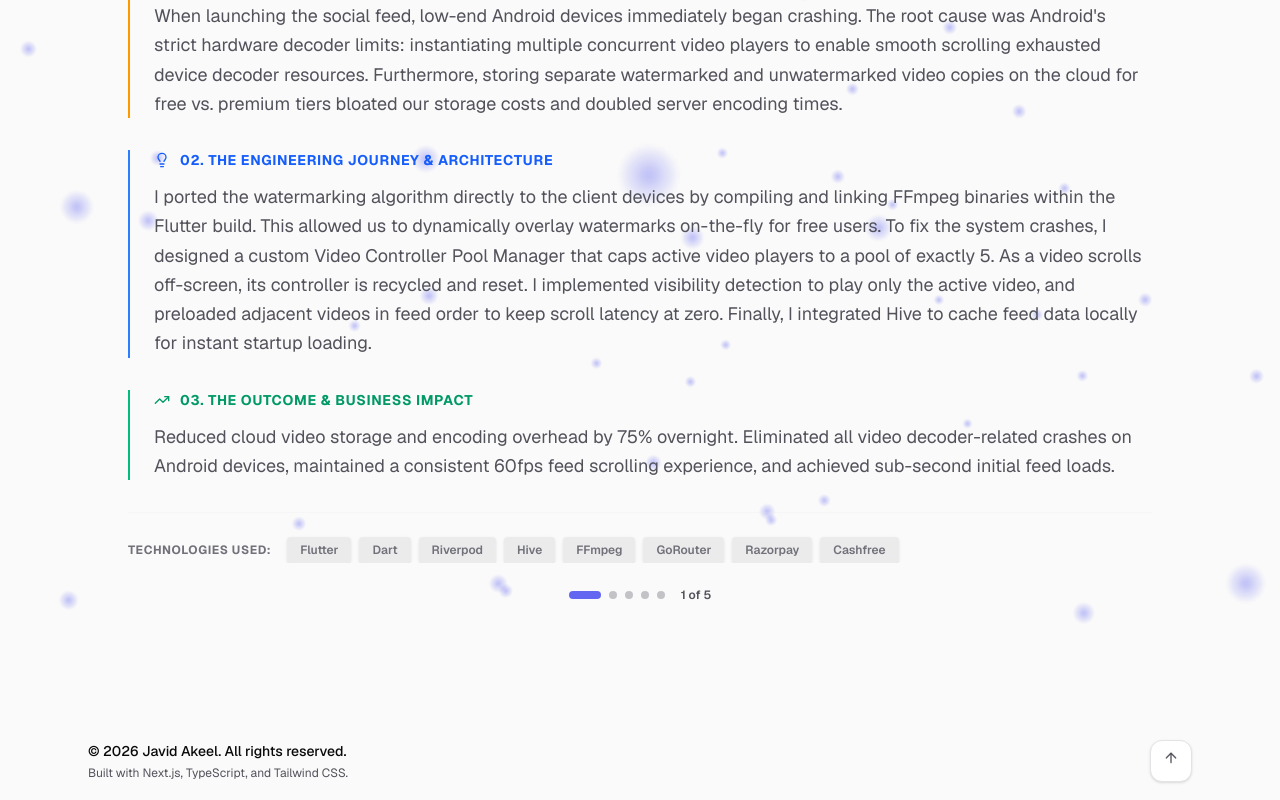
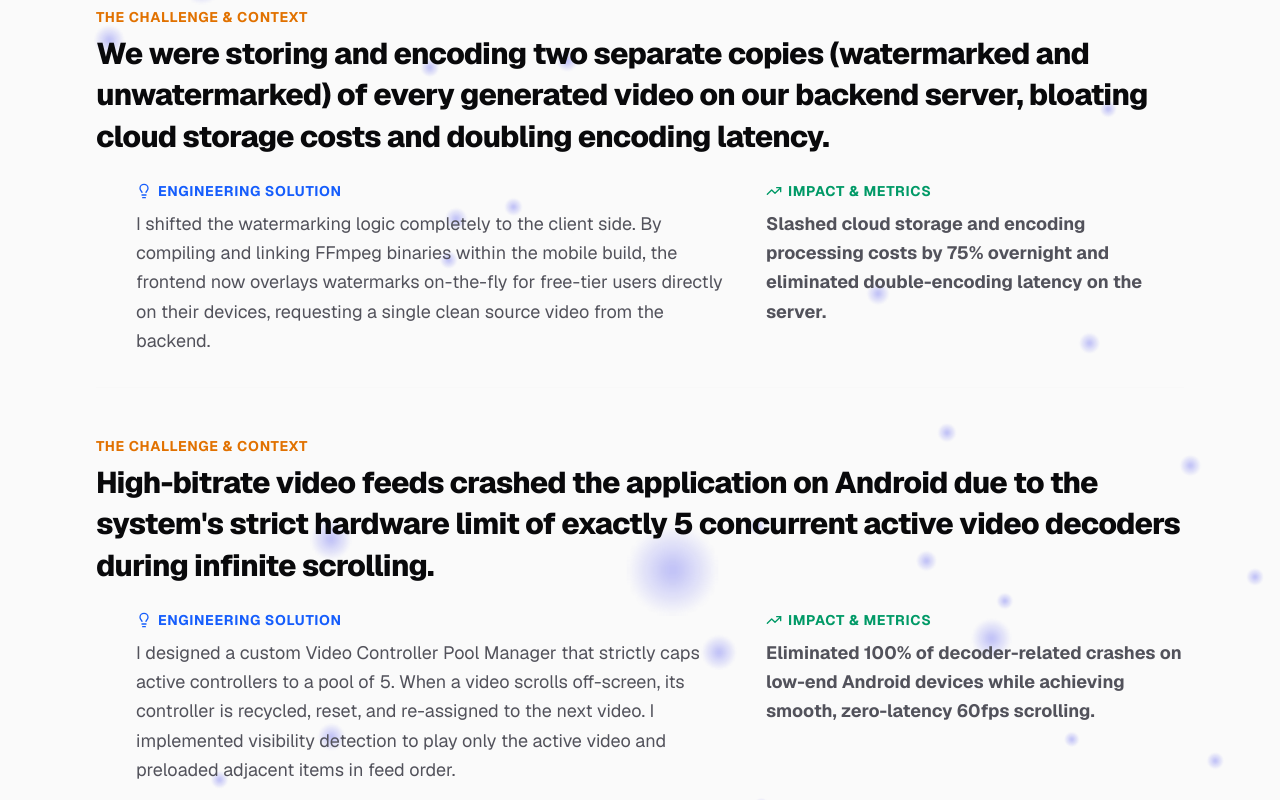
Before and after one commit to expectopatronam/javid_portfolio, a Next.js app: page / in a window 1280 px wide. Shown: the part 660-1460 px from the top of the page. Built offline with nearby package versions, Linux system fonts and the light colour scheme.

Commit message:
refactor: restructure project case studies into nested arrays and add a screen-type detection hook

```diff
--- a/app/globals.css
+++ b/app/globals.css
@@ -93,3 +93,42 @@ body {
 ::-webkit-scrollbar-thumb:hover {
   background: var(--muted);
 }
+
+/* Screen Adaptivity Rules (Dynamic width scaling based on device type & aspect ratio) */
+
+/* 1. Large Screen Horizontal Space Expansion */
+.screen-desktop main,
+.screen-desktop .max-w-6xl {
+  max-width: 86rem; /* 1376px - extremely spacious layout */
+}
+.screen-desktop .max-w-5xl {
+  max-width: 78rem; /* 1248px for project sliders */
+}
+
+.screen-laptop main,
+.screen-laptop .max-w-6xl {
+  max-width: 76rem; /* 1216px */
+}
+.screen-laptop .max-w-5xl {
+  max-width: 68rem; /* 1088px */
+}
+
+/* 2. Narrow Aspect Ratio (4:3) Optimizations (iPad classic / square displays) */
+.ratio-4-3 main {
+  padding-left: 1.5rem;
+  padding-right: 1.5rem;
+  padding-top: 1.5rem;
+  padding-bottom: 1.5rem;
+}
+.ratio-4-3 .gap-8 {
+  gap: 1.5rem;
+}
+.ratio-4-3 h4.text-2xl,
+.ratio-4-3 h4.text-3xl {
+  font-size: 1.5rem; /* scale down header fonts to fit shorter screens */
+}
+
+/* 3. Widescreen 16:9 vertical positioning centering */
+.ratio-16-9 main {
+  min-height: 80vh;
+}
--- a/app/page.tsx
+++ b/app/page.tsx
@@ -9,10 +9,14 @@ import Contact from "@/components/Contact";
 import Footer from "@/components/Footer";
 import ThreeBackground from "@/components/ThreeBackground";
 import SnapAvatar from "@/components/SnapAvatar";
+import { useScreenType } from "@/hooks/useScreenType";
 
 export default function Home() {
   const [activeView, setActiveView] = useState("projects");
   const [projectColor, setProjectColor] = useState("#6366f1");
+
+  // Initialize client-side screen layout classifiers
+  useScreenType();
 
   // Handle page state change, resetting accent color to Indigo if navigating away from projects
   const handleViewChange = (view: string) => {
--- a/components/Projects.tsx
+++ b/components/Projects.tsx
@@ -1,7 +1,7 @@
 "use client";
 
-import { useState, useEffect } from "react";
-import { ExternalLink, Globe, Smartphone, AlertTriangle, Lightbulb, TrendingUp, ChevronLeft, ChevronRight } from "lucide-react";
+import { useState, useEffect, useRef } from "react";
+import { ExternalLink, Globe, Smartphone, Lightbulb, TrendingUp, ChevronLeft, ChevronRight } from "lucide-react";
 
 const PROJECTS = [
   {
@@ -11,9 +11,6 @@ const PROJECTS = [
     platform: "Android & iOS",
     color: "#6366f1", // Indigo
     description: "An AI-powered cartoon creation and social media mobile application built for high-engagement feeds.",
-    problem: "When launching the social feed, low-end Android devices immediately began crashing. The root cause was Android's strict hardware decoder limits: instantiating multiple concurrent video players to enable smooth scrolling exhausted device decoder resources. Furthermore, storing separate watermarked and unwatermarked video copies on the cloud for free vs. premium tiers bloated our storage costs and doubled server encoding times.",
-    solution: "I ported the watermarking algorithm directly to the client devices by compiling and linking FFmpeg binaries within the Flutter build. This allowed us to dynamically overlay watermarks on-the-fly for free users. To fix the system crashes, I designed a custom Video Controller Pool Manager that caps active video players to a pool of exactly 5. As a video scrolls off-screen, its controller is recycled and reset. I implemented visibility detection to play only the active video, and preloaded adjacent videos in feed order to keep scroll latency at zero. Finally, I integrated Hive to cache feed data locally for instant startup loading.",
-    impact: "Reduced cloud video storage and encoding overhead by 75% overnight. Eliminated all video decoder-related crashes on Android devices, maintained a consistent 60fps feed scrolling experience, and achieved sub-second initial feed loads.",
     tech: ["Flutter", "Dart", "Riverpod", "Hive", "FFmpeg", "GoRouter", "Razorpay", "Cashfree"],
     links: [
       {
@@ -27,6 +24,23 @@ const PROJECTS = [
         icon: <Smartphone className="w-4 h-4" />,
       },
     ],
+    cases: [
+      {
+        problem: "We were storing and encoding two separate copies (watermarked and unwatermarked) of every generated video on our backend server, bloating cloud storage costs and doubling encoding latency.",
+        solution: "I shifted the watermarking logic completely to the client side. By compiling and linking FFmpeg binaries within the mobile build, the frontend now overlays watermarks on-the-fly for free-tier users directly on their devices, requesting a single clean source video from the backend.",
+        impact: "Slashed cloud storage and encoding processing costs by 75% overnight and eliminated double-encoding latency on the server."
+      },
+      {
+        problem: "High-bitrate video feeds crashed the application on Android due to the system's strict hardware limit of exactly 5 concurrent active video decoders during infinite scrolling.",
+        solution: "I designed a custom Video Controller Pool Manager that strictly caps active controllers to a pool of 5. When a video scrolls off-screen, its controller is recycled, reset, and re-assigned to the next video. I implemented visibility detection to play only the active video and preloaded adjacent items in feed order.",
+        impact: "Eliminated 100% of decoder-related crashes on low-end Android devices while achieving smooth, zero-latency 60fps scrolling."
+      },
+      {
+        problem: "Users experienced a sluggish initial startup while waiting for remote API requests to fetch feed media metadata on app launch.",
+        solution: "I implemented Hive local database caching. The initial feed payload is stored locally and rendered immediately on launch, while remote API synchronization updates the cache silently in the background.",
+        impact: "Achieved sub-second initial feed loads, improving user retention and startup responsiveness."
+      }
+    ]
   },
   {
     title: "Ubill",
@@ -34,9 +48,6 @@ const PROJECTS = [
     platform: "Web & Mobile",
     color: "#10b981", // Emerald
     description: "Accounting and GST compliance platform serving retail merchants and business managers.",
-    problem: "Re-coding complex government-compliant tax invoice layouts into native Flutter widgets resulted in design drift between backends and frontends. Minor template tweaks required multi-codebase edits. Additionally, compiling and rendering PDFs inside the Flutter Web build was slow, leading to frozen UI threads during customer checkouts.",
-    solution: "Instead of rewriting HTML/CSS templates in Flutter code, I built a JavaScript Interop bridge. This allowed our Flutter Web client to directly interface with native browser printing engines and HTML canvas APIs. We reuse the exact backend HTML templates, rendering them inside a hidden iframe and compiling the output directly to a PDF without blocking the main rendering thread.",
-    impact: "Boosted PDF invoice generation speed by 50% with zero UI thread blockages. Eliminated code duplication, ensuring that 100% of frontend-generated customer invoices matched backend receipts with zero layout drift.",
     tech: ["Flutter Web", "Node.js", "MongoDB", "GetX", "Hive", "JS Interop"],
     links: [
       {
@@ -45,6 +56,13 @@ const PROJECTS = [
         icon: <Globe className="w-4 h-4" />,
       },
     ],
+    cases: [
+      {
+        problem: "Coding complex government-compliant GST invoice layouts into native Flutter widgets caused double-maintenance of styling code across frontends and backends. Additionally, rendering PDFs in Flutter Web was slow, freezing the UI thread at checkout.",
+        solution: "I built a JavaScript Interop bridge allowing the Flutter Web client to call native browser printing engines and HTML canvas APIs. We reuse the exact HTML/CSS templates from the backend, rendering them inside a hidden iframe and compiling the output directly to a PDF without blocking the main thread.",
+        impact: "Boosted PDF generation speeds by 50% with zero UI thread blockages and eliminated frontend-backend layout discrepancies."
+      }
+    ]
   },
   {
     title: "Bizstack",
@@ -52,9 +70,6 @@ const PROJECTS = [
     platform: "Android",
     color: "#f59e0b", // Amber
     description: "Point-of-Sale billing and inventory system tailored for small businesses.",
-    problem: "Merchants operate in retail locations with highly unstable cellular connectivity. Any network latency or offline failure directly halts transactions, leading to lost sales, long checkout lines, and desynchronized inventory records across devices.",
-    solution: "I architected an offline-first data layer using Android's RoomDB and SQLite. Every transaction, invoice creation, and inventory count is committed locally instantly. An automated synchronization queue runs on a background worker to poll network states, batch unsynced payloads, handle sync conflicts on the Django backend, and push real-time updates to Firebase Realtime Database once online.",
-    impact: "Achieved 100% checkout uptime for 1,000+ active retail merchants, preventing transaction losses during critical outages with a self-healing sync engine.",
     tech: ["Kotlin", "Jetpack Compose", "Django", "Firebase RTDB", "RoomDB", "GCP"],
     links: [
       {
@@ -63,6 +78,13 @@ const PROJECTS = [
         icon: <Smartphone className="w-4 h-4" />,
       },
     ],
+    cases: [
+      {
+        problem: "Merchant locations frequently suffer from unstable cellular and internet connectivity, causing system latency or offline failures that directly halt transactions, leading to lost sales and desynchronized inventory records.",
+        solution: "I architected an offline-first data layer using Android's RoomDB and SQLite. All transaction entries commit locally instantly. An automated background synchronization queue runs on a background worker to poll network states, batch unsynced payloads, handle sync conflicts on the Django backend, and push real-time updates to Firebase RTDB once online.",
+        impact: "Achieved 100% checkout uptime for 1,000+ active retail merchants, securing all transaction history against network failures."
+      }
+    ]
   },
   {
     title: "Engine Room Ninja",
@@ -70,9 +92,6 @@ const PROJECTS = [
     platform: "Android",
     color: "#06b6d4", // Cyan
     description: "Study and quiz preparation utility for marine engineering candidates.",
-    problem: "Distributing high-definition video lessons and interactive study assets to offshore engineers required a secure, rapid-delivery media model. Manual content releases and unorganized media assets created high operational overhead.",
-    solution: "I dockerized the Node.js / Express backend to simplify scaling. I integrated AWS S3 to store study materials, generating secure, short-lived pre-signed URLs on-demand to protect copyrighted study lessons, and cached assets via CloudFront CDNs.",
-    impact: "Standardized build and deploy pipelines to under 5 minutes. Optimized video retrieval times by 40% and prevented unauthorized sharing of copyrighted media.",
     tech: ["Flutter", "Express.js", "MongoDB", "AWS S3", "Docker"],
     links: [
       {
@@ -81,6 +100,13 @@ const PROJECTS = [
         icon: <Smartphone className="w-4 h-4" />,
       },
     ],
+    cases: [
+      {
+        problem: "Delivering high-definition study assets securely to offshore engineers while preventing unauthorized sharing of copyrighted video files. Manual content deployments also caused high operational overhead.",
+        solution: "I dockerized the Node.js / Express backend to simplify scaling. I integrated AWS S3 to store study materials, generating secure, short-lived pre-signed URLs on-demand to protect media and cached assets via CloudFront CDNs.",
+        impact: "Standardized deployment pipelines to under 5 minutes, reduced media latency by 40%, and secured copyrighted assets."
+      }
+    ]
   },
   {
     title: "InvusProp Admin Panel",
@@ -88,11 +114,15 @@ const PROJECTS = [
     platform: "Web",
     color: "#ec4899", // Rose
     description: "Property and listing administration dashboard for real-estate managers.",
-    problem: "Dealing with sensitive property transactions and confidential seller contracts required strict security permissions. Storing role configurations in client-side code was insecure, and query authorization on database levels caused API bottlenecks.",
-    solution: "I integrated AWS Cognito user pools for enterprise SSO and multi-factor auth. I configured custom user role claims that are encrypted inside JWT tokens, which are parsed and validated at the edge using Next.js middleware, blocking unauthorized route rendering before it hits the backend.",
-    impact: "Created an enterprise-grade administrative portal with secure access controls and automated audit logs, reducing unauthorized API attempts to zero.",
     tech: ["Next.js", "NestJS", "Tailwind CSS", "AWS Cognito", "Docker", "Terraform"],
     links: [],
+    cases: [
+      {
+        problem: "Dealing with sensitive property transactions required strict permission controls. Client-side configurations were insecure, and query authorization checks on the database caused API bottlenecks.",
+        solution: "I integrated AWS Cognito user pools for enterprise SSO and multi-factor auth. I configured custom user role claims encrypted inside JWT tokens, which are parsed and validated at the edge using Next.js middleware, blocking unauthorized route rendering before it hits the backend.",
+        impact: "Secured administrative dashboards with automated audit logs and fine-grained visual controls, reducing unauthorized API attempts to zero."
+      }
+    ]
   },
 ];
 
@@ -103,6 +133,27 @@ interface ProjectsProps {
 export default function Projects({ onColorChange }: ProjectsProps) {
   const [currentIndex, setCurrentIndex] = useState(0);
   const activeProject = PROJECTS[currentIndex];
+  const containerRef = useRef<HTMLDivElement>(null);
+
+  // Parallax mouse movements (pure CSS variable updates for peak GPU performance)
+  useEffect(() => {
+    const handleMouseMove = (event: MouseEvent) => {
+      if (!containerRef.current) return;
+      const { clientX, clientY } = event;
+      const { innerWidth, innerHeight } = window;
+
+      const x = (clientX / innerWidth) - 0.5;
+      const y = (clientY / innerHeight) - 0.5;
+
+      containerRef.current.style.setProperty("--mx", `${x}`);
+      containerRef.current.style.setProperty("--my", `${y}`);
+    };
+
+    window.addEventListener("mousemove", handleMouseMove);
+    return () => {
+      window.removeEventListener("mousemove", handleMouseMove);
+    };
+  }, []);
 
   // Notify parent component about color changes to adjust the global theme
   useEffect(() => {
@@ -120,14 +171,17 @@ export default function Projects({ onColorChange }: ProjectsProps) {
   };
 
   return (
-    <div className="w-full relative py-6 max-w-5xl mx-auto overflow-x-clip">
+    <div
+      ref={containerRef}
+      className="w-full relative py-6 max-w-5xl mx-auto overflow-x-clip [--mx:0] [--my:0]"
+    >
       {/* 1. Horizontal jump-tabs navigation */}
-      <div className="flex flex-wrap gap-2 mb-8 justify-center border-b border-border/20 pb-4">
+      <div className="flex flex-wrap gap-2.5 mb-8 justify-center border-b border-border/20 pb-4">
         {PROJECTS.map((project, index) => (
           <button
             key={project.title}
             onClick={() => setCurrentIndex(index)}
-            className={`px-4 py-2 text-xs md:text-sm font-semibold rounded-xl transition-all cursor-pointer ${
+            className={`px-4.5 py-2.5 text-xs md:text-sm font-semibold rounded-xl transition-all cursor-pointer ${
               currentIndex === index
                 ? "bg-accent text-accent-foreground shadow-sm"
                 : "bg-muted/10 hover:bg-muted/20 text-muted-foreground hover:text-foreground"
@@ -138,7 +192,7 @@ export default function Projects({ onColorChange }: ProjectsProps) {
         ))}
       </div>
 
-      {/* 2. Main Carousel Slider Shell (Transparent wrapper, letting background show through) */}
+      {/* 2. Main Carousel Slider Shell (Transparent wrapper) */}
       <div className="relative flex items-center w-full">
         {/* Floating Left Arrow (Desktop only) */}
         <button
@@ -156,7 +210,6 @@ export default function Projects({ onColorChange }: ProjectsProps) {
             style={{ transform: `translateX(-${currentIndex * 100}%)` }}
           >
             {PROJECTS.map((project, index) => {
-              // Calculate slide difference for parallax calculations
               const diff = index - currentIndex;
 
               return (
@@ -185,18 +238,18 @@ export default function Projects({ onColorChange }: ProjectsProps) {
                           <img
                             src={project.logo}
                             alt={project.title}
-                            className="w-12 h-12 rounded-xl object-cover border border-border/50 shadow-sm"
+                            className="w-14 h-14 rounded-xl object-cover border border-border/50 shadow-sm"
                           />
                         ) : (
-                          <div className="w-12 h-12 rounded-xl bg-gradient-to-br from-accent/20 to-accent/5 border border-accent/10 flex items-center justify-center font-bold text-accent text-lg shadow-sm">
+                          <div className="w-14 h-14 rounded-xl bg-gradient-to-br from-accent/20 to-accent/5 border border-accent/10 flex items-center justify-center font-bold text-accent text-xl shadow-sm">
                             {project.title[0]}
                           </div>
                         )}
                         <div>
-                          <h3 className="text-3xl font-extrabold text-foreground tracking-tight">
+                          <h3 className="text-3xl md:text-4xl font-extrabold text-foreground tracking-tight">
                             {project.title}
                           </h3>
-                          <p className="text-sm text-muted-foreground mt-0.5">
+                          <p className="text-base text-muted-foreground mt-1">
                             {project.description}
                           </p>
                         </div>
@@ -223,55 +276,56 @@ export default function Projects({ onColorChange }: ProjectsProps) {
                     )}
                   </div>
 
-                  {/* Case study body (Transparent borders, floating text with horizontal parallax offsets) */}
-                  <div className="space-y-8">
-                    {/* Challenge (Parallax level 2) */}
+                  {/* Narrative Case Studies list (Floating text with horizontal parallax offsets) */}
+                  <div className="space-y-12">
+                    {project.cases.map((c, cIndex) => {
+                      const parallaxOffset = diff * (30 + cIndex * 20);
+
+                      return (
                         <div
-                      className="pl-6 border-l-2 border-amber-500 bg-transparent flex flex-col gap-3 transition-transform duration-700 ease-out"
+                          key={cIndex}
+                          className="flex flex-col gap-6 transition-transform duration-700 ease-out border-b border-border/10 pb-8 last:border-b-0 last:pb-0"
                           style={{
-                        transform: `translateX(${diff * 40}px)`,
+                            transform: `translateX(${parallaxOffset}px)`,
                           }}
                         >
-                      <div className="flex items-center gap-2.5 font-bold text-amber-600 dark:text-amber-500 text-sm uppercase tracking-wider">
-                        <AlertTriangle className="w-4 h-4" />
-                        01. The Challenge & Background
+                          {/* Large Problem/Challenge Header */}
+                          <div className="flex flex-col gap-1.5">
+                            <span className="text-sm font-bold uppercase tracking-wider text-amber-600 dark:text-amber-500">
+                              The Challenge & Context
+                            </span>
+                            <h4 className="text-2xl md:text-3xl font-extrabold text-foreground leading-snug tracking-tight">
+                              {c.problem}
+                            </h4>
                           </div>
-                      <p className="text-base sm:text-lg text-muted-foreground leading-relaxed">
-                        {project.problem}
+
+                          {/* Details Grid (Solution & Impact columns) */}
+                          <div className="grid grid-cols-1 md:grid-cols-12 gap-8 pl-10">
+                            {/* Solution */}
+                            <div className="md:col-span-7 flex flex-col gap-2">
+                              <span className="text-sm font-bold uppercase tracking-wider text-blue-600 dark:text-blue-500 flex items-center gap-1.5">
+                                <Lightbulb className="w-4 h-4" />
+                                Engineering Solution
+                              </span>
+                              <p className="text-base md:text-lg text-muted-foreground leading-relaxed">
+                                {c.solution}
                               </p>
                             </div>
 
-                    {/* Solution (Parallax level 3) */}
-                    <div
-                      className="pl-6 border-l-2 border-blue-500 bg-transparent flex flex-col gap-3 transition-transform duration-700 ease-out"
-                      style={{
-                        transform: `translateX(${diff * 60}px)`,
-                      }}
-                    >
-                      <div className="flex items-center gap-2.5 font-bold text-blue-600 dark:text-blue-500 text-sm uppercase tracking-wider">
-                        <Lightbulb className="w-4 h-4" />
-                        02. The Engineering Journey & Architecture
-                      </div>
-                      <p className="text-base sm:text-lg text-muted-foreground leading-relaxed">
-                        {project.solution}
+                            {/* Impact */}
+                            <div className="md:col-span-5 flex flex-col gap-2">
+                              <span className="text-sm font-bold uppercase tracking-wider text-emerald-600 dark:text-emerald-500 flex items-center gap-1.5">
+                                <TrendingUp className="w-4 h-4" />
+                                Impact & Metrics
+                              </span>
+                              <p className="text-base md:text-lg text-muted-foreground leading-relaxed font-bold">
+                                {c.impact}
                               </p>
                             </div>
-
-                    {/* Impact (Parallax level 4) */}
-                    <div
-                      className="pl-6 border-l-2 border-emerald-500 bg-transparent flex flex-col gap-3 transition-transform duration-700 ease-out"
-                      style={{
-                        transform: `translateX(${diff * 80}px)`,
-                      }}
-                    >
-                      <div className="flex items-center gap-2.5 font-bold text-emerald-600 dark:text-emerald-500 text-sm uppercase tracking-wider">
-                        <TrendingUp className="w-4 h-4" />
-                        03. The Outcome & Business Impact
                           </div>
-                      <p className="text-base sm:text-lg text-muted-foreground leading-relaxed">
-                        {project.impact}
-                      </p>
                         </div>
+                      );
+                    })}
                   </div>
 
                   {/* Footer Tech stack (Parallax level 1) */}
@@ -281,11 +335,11 @@ export default function Projects({ onColorChange }: ProjectsProps) {
                       transform: `translateX(${diff * 20}px)`,
                     }}
                   >
-                    <span className="text-xs font-bold text-muted uppercase tracking-wider mr-2">Technologies Used:</span>
+                    <span className="text-sm font-bold text-muted uppercase tracking-wider mr-3">Technologies Used:</span>
                     {project.tech.map((t) => (
                       <span
                         key={t}
-                        className="px-3 py-1 rounded bg-muted/10 text-xs font-semibold text-muted border border-border/10 shadow-sm"
+                        className="px-3.5 py-1.5 rounded-xl bg-muted/10 text-xs md:text-sm font-semibold text-muted border border-border/10 shadow-sm"
                       >
                         {t}
                       </span>
@@ -324,13 +378,13 @@ export default function Projects({ onColorChange }: ProjectsProps) {
             <button
               key={index}
               onClick={() => setCurrentIndex(index)}
-              className={`h-2 rounded-full transition-all cursor-pointer ${
-                currentIndex === index ? "w-8 bg-accent" : "w-2 bg-muted/40 hover:bg-muted/60"
+              className={`h-2.5 rounded-full transition-all cursor-pointer ${
+                currentIndex === index ? "w-10 bg-accent" : "w-2.5 bg-muted/40 hover:bg-muted/60"
               }`}
               aria-label={`Go to slide ${index + 1}`}
             />
           ))}
-          <span className="text-xs text-muted-foreground font-semibold ml-2">
+          <span className="text-xs md:text-sm text-muted-foreground font-semibold ml-2">
             {currentIndex + 1} of {PROJECTS.length}
           </span>
         </div>
```
Also changed, not shown: hooks/useScreenType.ts (added, +80 -0 lines). Lines whose indentation alone changed are shown as unchanged.
